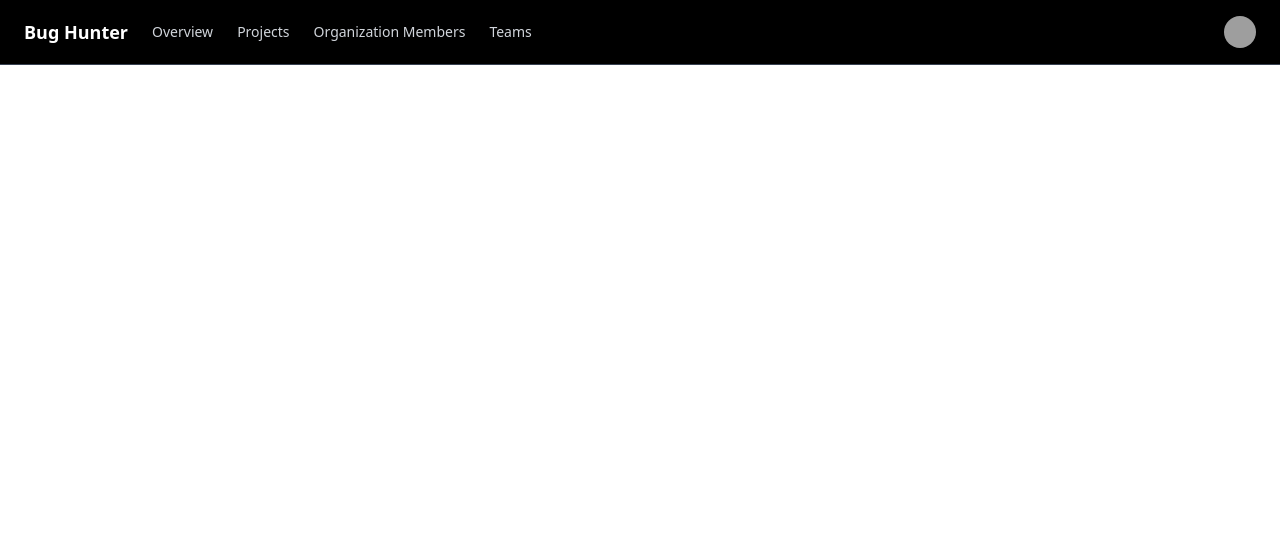
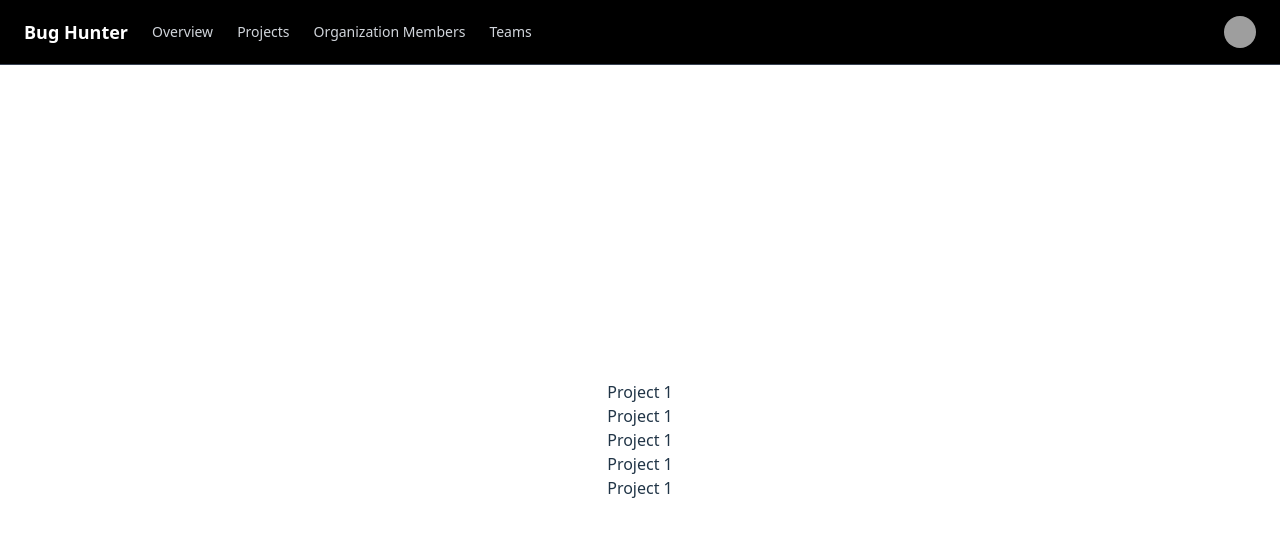
Before and after one commit to athira-shibu/BUG_HUNTER, a Vue app in the folder vue/: page / in a window 1280 px wide. Shown: the top 536 px of the page. Built offline with nearby package versions, Linux system fonts and the light colour scheme; grey boxes are pictures that could not be loaded.

Commit message:
added content in project list

```diff
--- a/vue/src/App.vue
+++ b/vue/src/App.vue
@@ -1,9 +1,11 @@
 <script setup>
 import NavBar from './components/NavBar.vue'
+import ProjectsList from './components/ProjectsList.vue';
 </script>
 
 <template>
     <div class="pt-20 bg-blue">
         <NavBar />
+        <ProjectsList />
     </div>
 </template>
--- a/vue/src/components/NavBar.vue
+++ b/vue/src/components/NavBar.vue
@@ -47,6 +47,7 @@ export default {
             <div v-if="showMenu"
                 class="absolute right-0 mt-2 w-48 bg-white text-black rounded-md shadow-lg z-50">
                     <a href="#" class="block px-4 py-2 hover:bg-gray-100">Your Profile</a>
+                    <a href="#" class="block px-4 py-2 hover:bg-gray-100">Organization</a>
                     <a href="#" class="block px-4 py-2 hover:bg-gray-100">Settings</a>
                     <a href="#" class="block px-4 py-2 hover:bg-gray-100">Sign out</a>
             </div>
--- a/vue/src/components/ProjectsList.vue
+++ b/vue/src/components/ProjectsList.vue
@@ -0,0 +1,7 @@
+<template>
+    <h6>Project 1</h6>
+    <h6>Project 1</h6>
+    <h6>Project 1</h6>
+    <h6>Project 1</h6>
+    <h6>Project 1</h6>
+</template>
```
